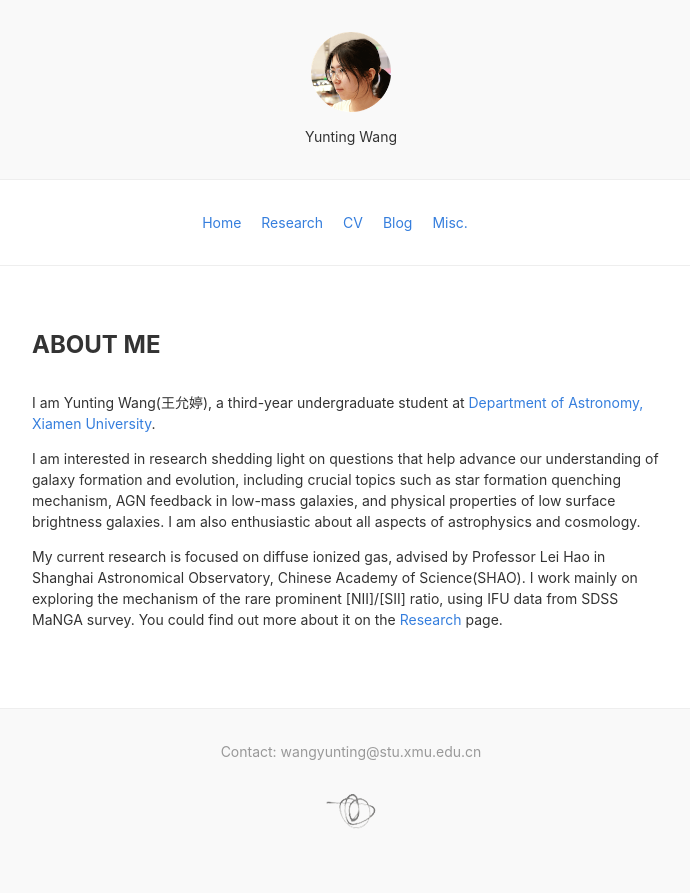
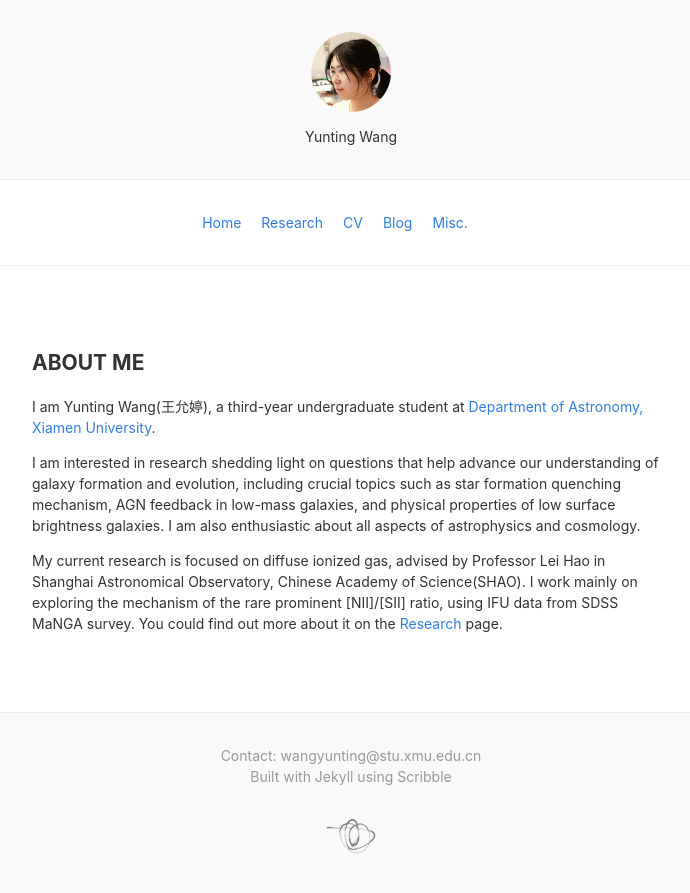
Before and after one commit to yunting-wang/yunting-wang.github.io, a Jekyll site: the page built from index.md, in a window 1280 px wide. Shown: the top 893 px of the page, without its empty margins (289-979 px from the left). Built offline with Jekyll 4.4.1, drawn with Linux system fonts in a browser that asks for light colours; nearby versions of some CDN libraries.

Commit message:
some changes

```diff
--- a/_layouts/default.html
+++ b/_layouts/default.html
@@ -26,6 +26,9 @@
       </nav>
 
       <main class="tl f6 relative pa4 pa5-ns overflow-hidden">
+        <!--这部分控制post开头title：XX显示在页首-->
+        <!--把原来的代码嵌套进了{% if is_post %}{% endif %}-->
+        {% if is_post %}
           {% if page.title %}
             <div class="mb4">
               {% if page.date %}<div class="fw600 light-silver mt1">{{ page.date | date_to_string }}</div>{% endif %}
@@ -36,15 +39,20 @@
               </h1>
             </div>
           {% endif %}
+        {% endif %}
         <div class="markdown-body">
           {{ content }}
         </div>
+        <!--
         {% if is_post %}{% include signoff.html %}{% endif %}
+      -->
       </main>
       {% if is_post %}{% include pagination.html %}{% endif %}
     </div>
     <footer class="mw7 center tc pt3 pb4 silver">
       Contact: <a href="mailto:wangyunting@stu.xmu.edu.cn" class="link silver hover-blue pv1">wangyunting@stu.xmu.edu.cn</a>
+      <br>
+      Built with Jekyll using <a href="https://github.com/muan/scribble" class="link silver hover-blue pv1">Scribble</a>
       <img src="{{ site.url }}/images/scribble2.png" alt="scribble" class="mt4 db center" />
     </footer>
   </body>
--- a/blog.html
+++ b/blog.html
@@ -1,4 +1,5 @@
 ---
+title: Blog
 ---
 
 <ul class="list pa0">
--- a/miscellaneous.html
+++ b/miscellaneous.html
@@ -1,6 +1,10 @@
 ---
-title: Campus
+title: Misc.
 ---
+<div class="mb4">
+<h1 class="ttu f3 mt0 lh-title cb mb2">CAMPUS</h1>
+</div>
+<!--div分层可以使标题和主题段落之间隔开-->
 
 <center class="half">
     <img src="https://i.loli.net/2020/03/15/KkXD4jZUyinSoI2.jpg" width="300">
```
Also changed, not shown: index.md (+3 -1 lines). Lines whose indentation alone changed are shown as unchanged.
